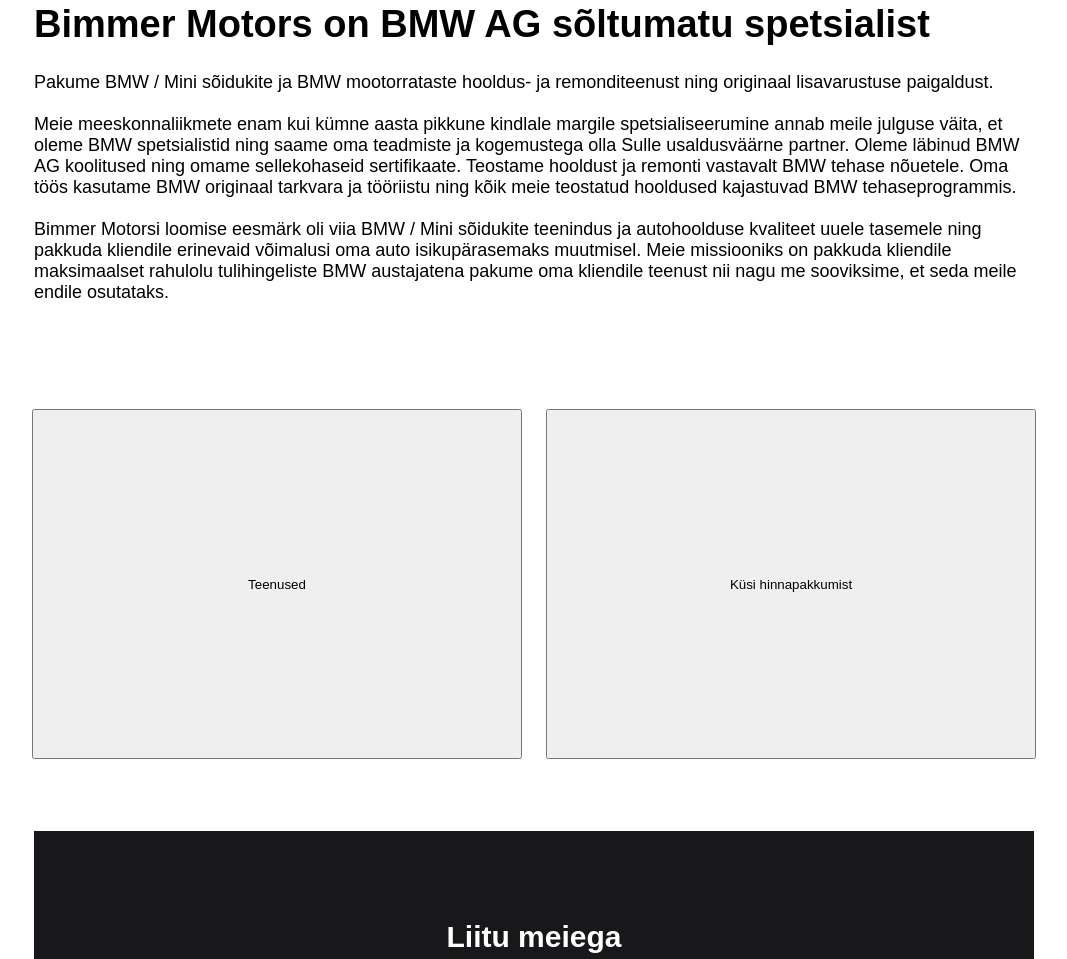
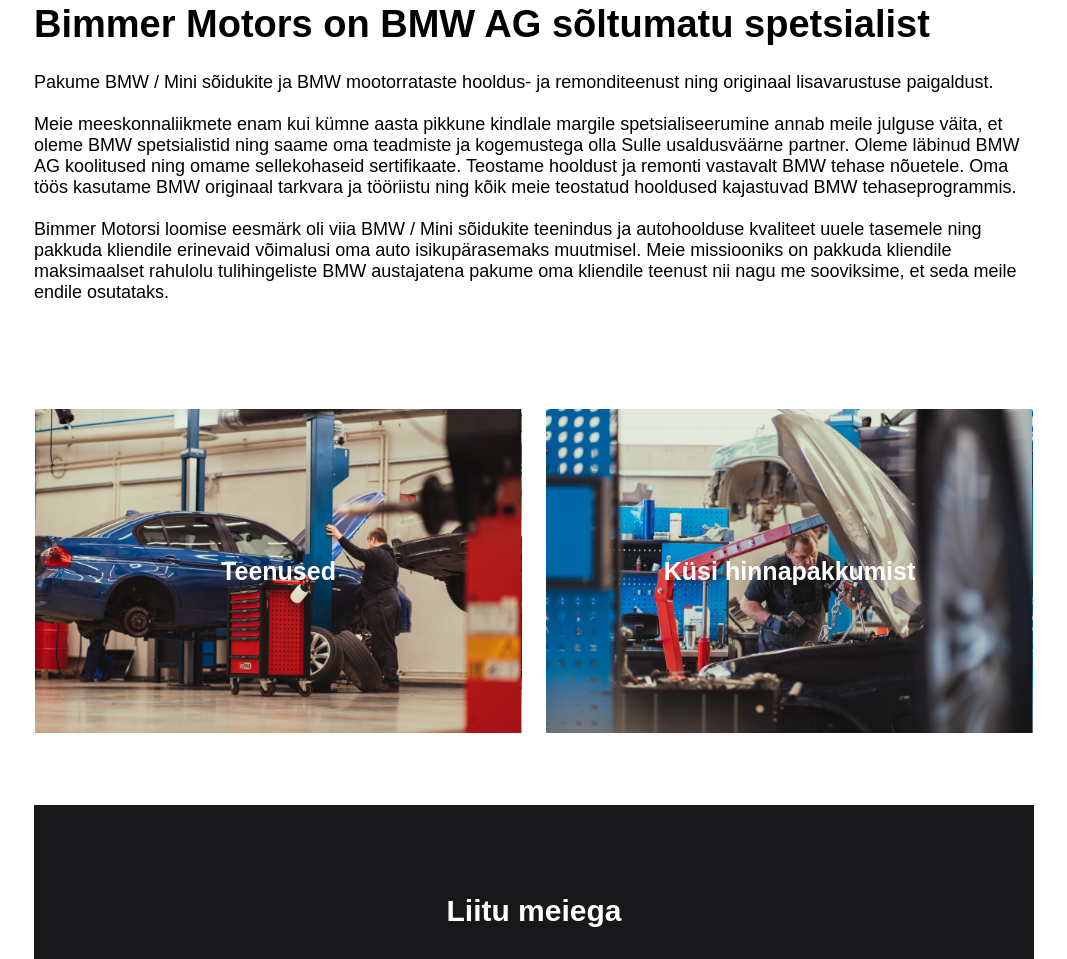
Before and after one commit to Mart1nPr/Kasutajaliides, a plain HTML site: page Üheleheline veebileht/ylesanne-1.html in a window 1280 px wide. Shown: the part 476-1435 px from the top of the page, without its empty margins (106-1173 px from the left). Drawn offline with Linux system fonts and the light colour scheme.

Commit message:
changed img & css

```diff
--- a/Üheleheline veebileht/ylesanne-1.html
+++ b/Üheleheline veebileht/ylesanne-1.html
@@ -9,7 +9,7 @@
 	<!-- The X-UA-Compatible meta tag helps render Web pages in older IE browsers. -->
 	<meta name="viewport" content="width=device-width, initial-scale=1.0">
 	<!-- siin ütleb setting, et sisu laius on seadme laius. see on vajalik responsive lehtede puhul. hiljem tuleme selle juurde tagasi kui skaleeruvaid veebilehti tegema hakkame  -->
-	<title>Teksti vormindamine ja veebi markup 1</title>
+	<title>bimmer24.ee</title>
 	<!-- Kõigepealt tee see kujundus lõpuni Figmas asuva juhendi alusel: https://www.figma.com/design/RNrjSx6xMCAMQ8iNaZGI0i/Untitled?node-id=1-2&t=LnCWsNIdORmU78qX-1
 	Seejärel kirjuta kujunduse järgi markup kood.
 	-->
@@ -87,15 +87,38 @@
 		}
 
 		#b1 {
-			height: 350px;
-			width: 490px;
+			color: white;
+			border: 0px;
+			font-family: Arial, Helvetica, sans-serif;
+			font-weight: bold;
+			font-size: 25px;
+			height: 324px;
+			width: 487px;
 			margin-right: 10px;
+			background-image: url(/images/AVR00896-scaled.jpg);
+			background-size: contain;
 		}
 
+		#b1:hover {
+			cursor: pointer;
+		}
+
+
 		#b2 {
-			height: 350px;
-			width: 490px;
+			color: white;
+			border: 0px;
+			font-family: Arial, Helvetica, sans-serif;
+			font-weight: bold;
+			height: 324px;
+			width: 487px;
 			margin-left: 10px;
+			font-size: 25px;
+			background-image: url(/images/AVR00249-scaled.jpg);
+			background-size: contain;
+		}
+
+		#b2:hover {
+			cursor: pointer;
 		}
 
 		/*other-box*/
```
Also changed, not shown: Üheleheline veebileht/images/AVR00249-scaled.jpg (added), Üheleheline veebileht/images/AVR00814-1-scaled.jpg (deleted), Üheleheline veebileht/images/AVR00896-scaled.jpg (added), Üheleheline veebileht/images/bmw-icss-home-corporate-aftersales-sd-01.jpg (deleted).
